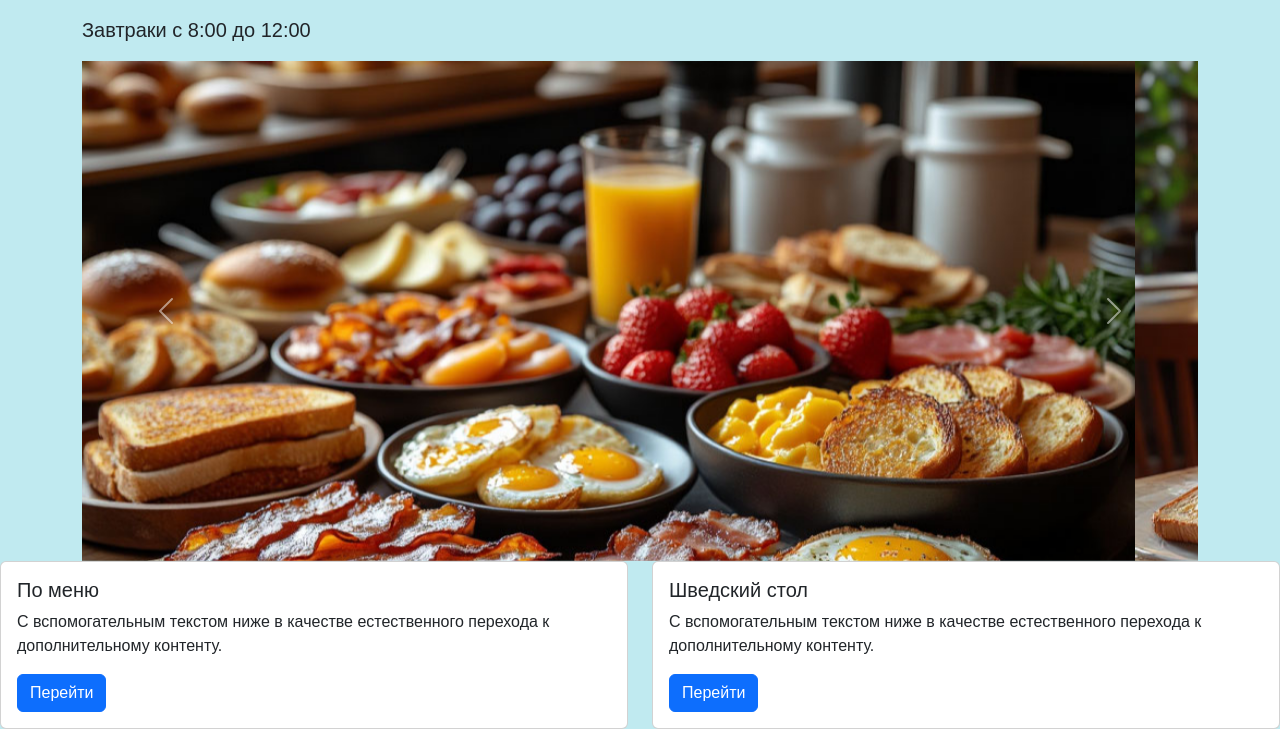
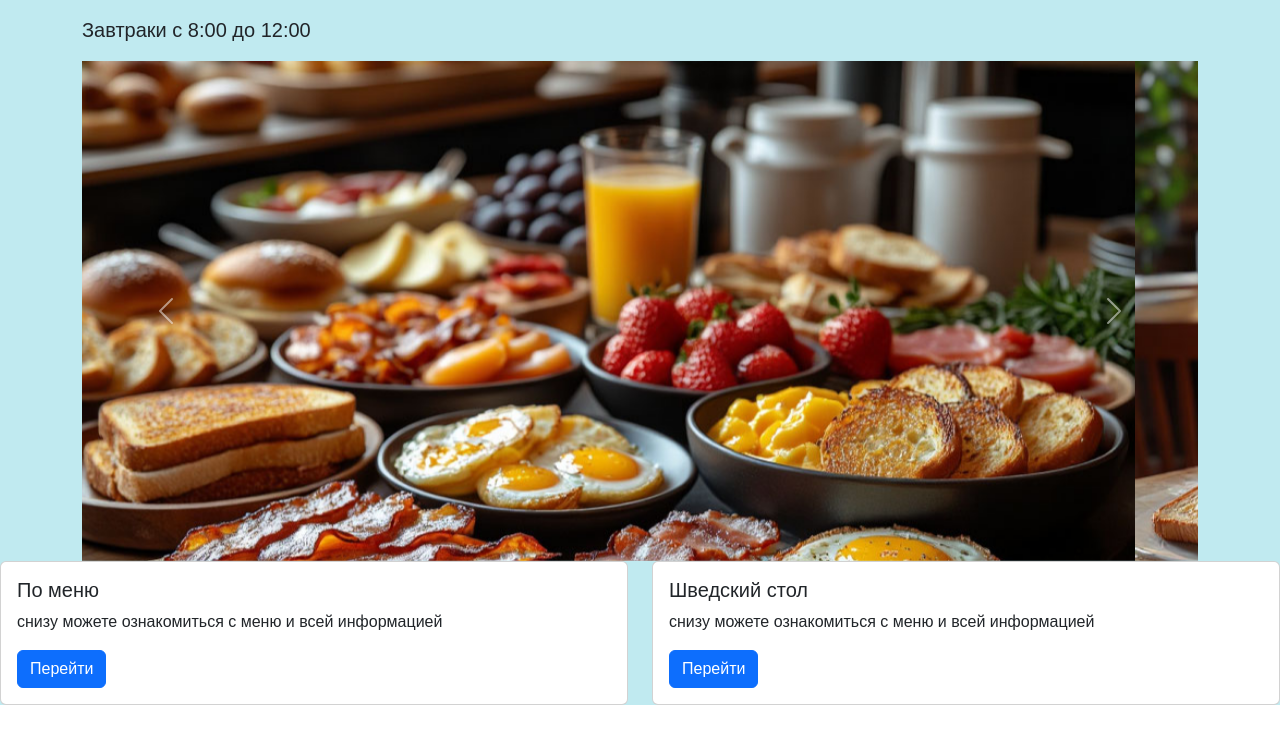
Before and after one commit to DTCsjbdeh23451/r, a plain HTML site: page страница с завтраками.html in a window 1280 px wide. Shown: the part 165-894 px from the top of the page. After the commit the page ends 870 px from the top, so only its background shows below. Drawn offline with nearby package versions, Linux system fonts and the light colour scheme.

Commit message:
Add files via upload

```diff
--- a/страница с завтраками.html
+++ b/страница с завтраками.html
@@ -101,7 +101,7 @@
     <div class="card">
       <div class="card-body">
         <h5 class="card-title">По меню</h5>
-        <p class="card-text">С вспомогательным текстом ниже в качестве естественного перехода к дополнительному контенту.</p>
+        <p class="card-text">снизу можете ознакомиться с меню и всей информацией </p>
         <a href="по меню.html" class="btn btn-primary">Перейти</a>
       </div>
     </div>
@@ -110,8 +110,8 @@
     <div class="card">
       <div class="card-body">
         <h5 class="card-title">Шведский стол</h5>
-        <p class="card-text">С вспомогательным текстом ниже в качестве естественного перехода к дополнительному контенту.</p>
-        <a href="стол.html" class="btn btn-primary">Перейти</a>
+        <p class="card-text"> снизу можете ознакомиться с меню и всей информацией </p>
+        <a href="table.html" class="btn btn-primary">Перейти</a>
       </div>
     </div>
   </div>
```
